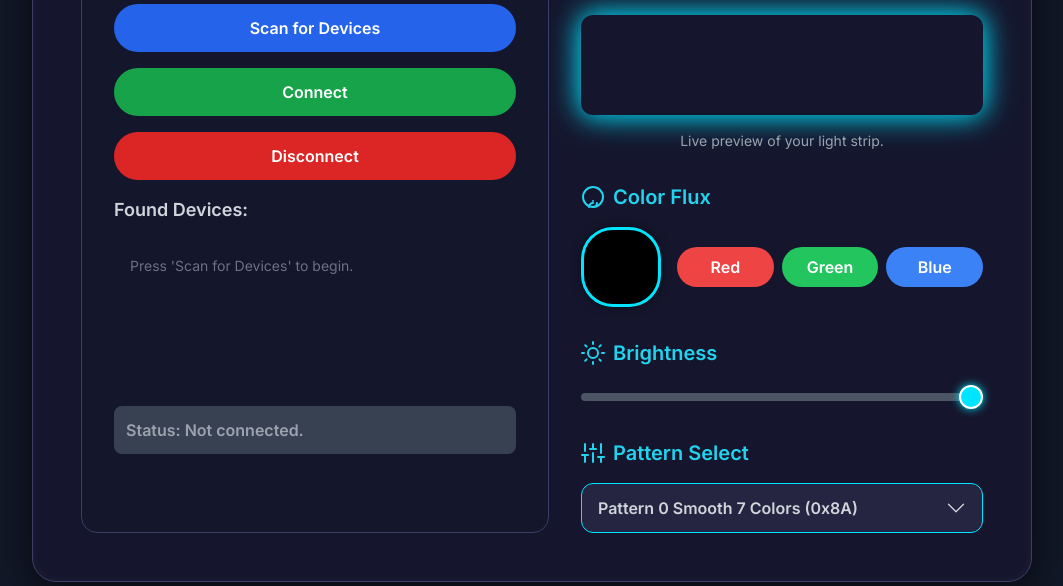
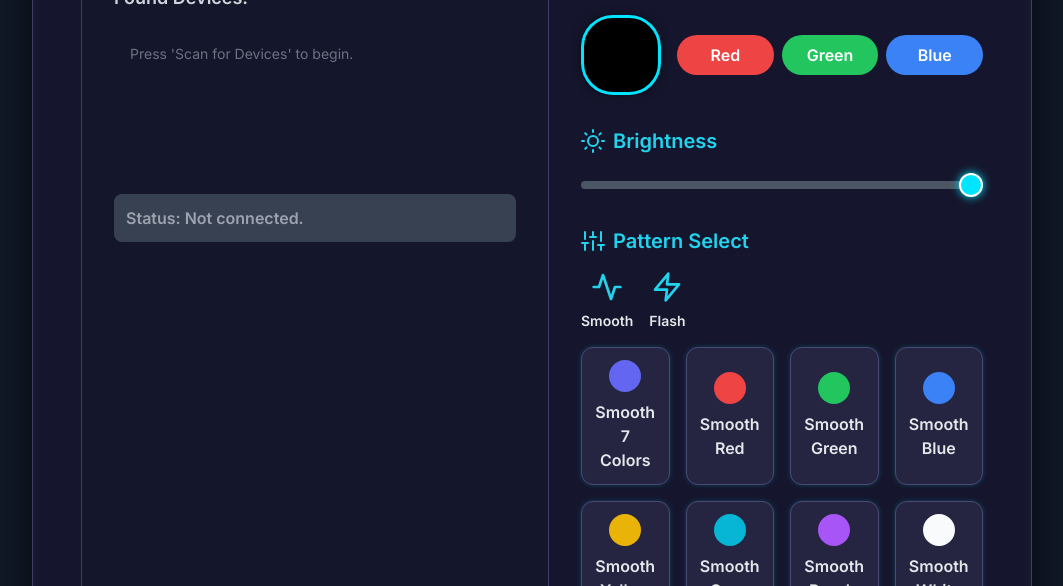
Before and after one commit to tecxick/PC-BTController-for-Duo-Strip, an Electron app: page LEDStringBTControllerElectron/index.html in a window 1600 px wide. Shown: the part 170-756 px from the top of the page, without its empty margins (236-1299 px from the left). Drawn offline with nearby package versions, Linux system fonts and the light colour scheme; no server answers.

Commit message:
updated pattern UI

```diff
--- a/LEDStringBTControllerElectron/index.html
+++ b/LEDStringBTControllerElectron/index.html
@@ -391,29 +391,31 @@
                         </svg>
                         Pattern Select
                     </h2>
-                    <select id="patternSelect">
-                        <!-- Smooth -->
-                        <option value="0">Pattern 0 Smooth 7 Colors (0x8A)</option>
-                        <option value="1">Pattern 1 Smooth Red (0x8B)</option>
-                        <option value="2">Pattern 2 Smooth Green (0x8C)</option>
-                        <option value="3">Pattern 3 Smooth Blue (0x8D)</option>
-                        <option value="4">Pattern 4 Smooth Yellow (0x8E)</option>
-                        <option value="5">Pattern 5 Smooth Cyan (0x8F)</option>
-                        <option value="6">Pattern 6 Smooth Purple (0x90)</option>
-                        <option value="7">Pattern 7 Smooth White (0x91)</option>
-                        <option value="8">Pattern 8 Smooth Red-Green (0x92)</option>
-                        <option value="9">Pattern 9 Smooth Red-Blue (0x93)</option>
-                        <option value="10">Pattern 10 Smooth Green-Blue (0x94)</option>
-                        <!-- Flash -->
-                        <option value="11">Pattern 11 Flash 7 Colors (0x95)</option>
-                        <option value="12">Pattern 12 Flash Red (0x96)</option>
-                        <option value="13">Pattern 13 Flash Green (0x97)</option>
-                        <option value="14">Pattern 14 Flash Blue (0x98)</option>
-                        <option value="15">Pattern 15 Flash Yellow (0x99)</option>
-                        <option value="16">Pattern 16 Flash Cyan (0x9A)</option>
-                        <option value="17">Pattern 17 Flash Purple (0x9B)</option>
-                        <option value="18">Pattern 18 Flash White (0x9C)</option>
-                    </select>
+                    <div class="flex space-x-4 mb-4" id="patternTabs">
+                        <div id="smooth-tab" class="tab-button selected" data-pattern-group="smooth">
+                            <div class="flex flex-col items-center">
+                                <svg xmlns="http://www.w3.org/2000/svg" class="h-8 w-8 text-cyan-400 mb-2"
+                                    viewBox="0 0 24 24" fill="none" stroke="currentColor" stroke-width="2"
+                                    stroke-linecap="round" stroke-linejoin="round">
+                                    <path d="M22 12h-4l-3 9L9 3l-3 9H2" />
+                                </svg>
+                                <span class="text-sm font-semibold">Smooth</span>
+                            </div>
+                        </div>
+                        <div id="flash-tab" class="tab-button" data-pattern-group="flash">
+                            <div class="flex flex-col items-center">
+                                <svg xmlns="http://www.w3.org/2000/svg" class="h-8 w-8 text-cyan-400 mb-2"
+                                    viewBox="0 0 24 24" fill="none" stroke="currentColor" stroke-width="2"
+                                    stroke-linecap="round" stroke-linejoin="round">
+                                    <path d="M13 2L3 14h9l-1 8 10-12h-9l1-8z" />
+                                </svg>
+                                <span class="text-sm font-semibold">Flash</span>
+                            </div>
+                        </div>
+                    </div>
+                    <div id="pattern-options" class="grid grid-cols-2 sm:grid-cols-3 md:grid-cols-4 gap-4">
+                        <!-- Pattern options will be dynamically inserted here -->
+                    </div>
                 </div>
             </div>
         </div>
--- a/LEDStringBTControllerElectron/main.js
+++ b/LEDStringBTControllerElectron/main.js
@@ -3,7 +3,7 @@ const path = require("path");
 
 function createWindow() {
   const mainWindow = new BrowserWindow({
-    width: 1360,
+    width: 1600,
     height: 780,
     webPreferences: {
       preload: path.join(__dirname, "preload.js"),
--- a/LEDStringBTControllerElectron/renderer.js
+++ b/LEDStringBTControllerElectron/renderer.js
@@ -24,10 +24,126 @@ const appCard = document.getElementById("app-card");
 const powerButton = document.getElementById("power-button");
 const powerButtonSpan = powerButton.querySelector("span");
 
+const smoothTab = document.getElementById("smooth-tab");
+const flashTab = document.getElementById("flash-tab");
+const patternOptionsContainer = document.getElementById("pattern-options");
+
 // simple map of discovered devices { id -> { id, name, lastSeen } }
 let powerOn = true;
 const discovered = new Map();
 let currentRequestId = null;
+let selectedDevice = null;
+let isConnected = false;
+let currentPattern = null;
+
+// Pattern data
+const patterns = {
+  smooth: [
+    { name: "Smooth 7 Colors", value: "0x8A", color: "#6366f1" },
+    { name: "Smooth Red", value: "0x8B", color: "#ef4444" },
+    { name: "Smooth Green", value: "0x8C", color: "#22c55e" },
+    { name: "Smooth Blue", value: "0x8D", color: "#3b82f6" },
+    { name: "Smooth Yellow", value: "0x8E", color: "#eab308" },
+    { name: "Smooth Cyan", value: "0x8F", color: "#06b6d4" },
+    { name: "Smooth Purple", value: "0x90", color: "#a855f7" },
+    { name: "Smooth White", value: "0x91", color: "#f8fafc" },
+    {
+      name: "Smooth R-G",
+      value: "0x92",
+      color: "linear-gradient(to right, #ef4444, #22c55e)",
+    },
+    {
+      name: "Smooth R-B",
+      value: "0x93",
+      color: "linear-gradient(to right, #ef4444, #3b82f6)",
+    },
+    {
+      name: "Smooth G-B",
+      value: "0x94",
+      color: "linear-gradient(to right, #22c55e, #3b82f6)",
+    },
+  ],
+  flash: [
+    { name: "Flash 7 Colors", value: "0x95", color: "#6366f1" },
+    { name: "Flash Red", value: "0x96", color: "#ef4444" },
+    { name: "Flash Green", value: "0x97", color: "#22c55e" },
+    { name: "Flash Blue", value: "0x98", color: "#3b82f6" },
+    { name: "Flash Yellow", value: "0x99", color: "#eab308" },
+    { name: "Flash Cyan", value: "0x9A", color: "#06b6d4" },
+    { name: "Flash Purple", value: "0x9B", color: "#a855f7" },
+    { name: "Flash White", value: "0x9C", color: "#f8fafc" },
+  ],
+};
+
+// Function to render pattern buttons
+const renderPatterns = (group) => {
+  patternOptionsContainer.innerHTML = "";
+  const patternGroup = patterns[group];
+  patternGroup.forEach((pattern) => {
+    const button = document.createElement("button");
+    button.classList.add(
+      "p-3",
+      "rounded-xl",
+      "transition-all",
+      "duration-200",
+      "font-semibold",
+      "flex",
+      "flex-col",
+      "items-center",
+      "justify-center",
+      "gap-2"
+    );
+    button.style.backgroundColor = "#252541";
+    button.style.border = "1px solid #4a4a75";
+    button.style.boxShadow = "0 0 5px rgba(0, 229, 255, 0.2)";
+    button.textContent = pattern.name;
+    button.dataset.value = pattern.value;
+
+    const colorCircle = document.createElement("div");
+    colorCircle.classList.add(
+      "w-8",
+      "h-8",
+      "rounded-full",
+      "border-2",
+      "border-gray-500"
+    );
+    if (pattern.color.startsWith("linear-gradient")) {
+      colorCircle.style.background = pattern.color;
+      colorCircle.style.borderColor = "#00e5ff";
+    } else {
+      colorCircle.style.backgroundColor = pattern.color;
+      colorCircle.style.borderColor = pattern.color;
+    }
+    button.prepend(colorCircle);
+
+    button.addEventListener("click", () => {
+      // Deselect all buttons and select the current one
+      document.querySelectorAll("#pattern-options button").forEach((btn) => {
+        btn.style.boxShadow = "0 0 5px rgba(0, 229, 255, 0.2)";
+        btn.style.border = "1px solid #4a4a75";
+      });
+      button.style.boxShadow = "0 0 15px #00e5ff";
+      button.style.border = "1px solid #00e5ff";
+      currentPattern = pattern.value;
+      console.log(`Pattern selected: ${currentPattern}`);
+
+      // Update preview based on pattern
+      if (pattern.name.includes("Smooth")) {
+        ledPreview.classList.add("pulse");
+        ledPreview.style.backgroundColor = ""; // clear background for pulse
+      } else {
+        ledPreview.classList.remove("pulse");
+        // For flash, maybe just show a solid color
+        const solidColor = pattern.color.startsWith("linear-gradient")
+          ? "#00e5ff"
+          : pattern.color;
+        ledPreview.style.backgroundColor = solidColor;
+        ledPreview.style.boxShadow = `0 0 20px ${solidColor}`;
+      }
+    });
+    patternOptionsContainer.appendChild(button);
+  });
+};
 
 // Disable command buttons initially
 commandButtons.forEach((button) => (button.disabled = true));
@@ -523,14 +639,29 @@ brightnessSlider.addEventListener("input", () => {
 });
 
 // Pattern select dropdown
-patternSelect.addEventListener("change", (event) => {
-  const selectedIndex = parseInt(event.target.value, 10); // 0–15
-  const code = 0x8a + selectedIndex;
-  console.log(
-    `Pattern selected: index=${selectedIndex}, code=0x${code.toString(16)}`
-  );
-  setPattern(code);
+// patternSelect.addEventListener("change", (event) => {
+//   const selectedIndex = parseInt(event.target.value, 10); // 0–15
+//   const code = 0x8a + selectedIndex;
+//   console.log(
+//     `Pattern selected: index=${selectedIndex}, code=0x${code.toString(16)}`
+//   );
+//   setPattern(code);
+// });
+
+// Event listeners for tabs
+smoothTab.addEventListener("click", () => {
+  smoothTab.classList.add("selected");
+  flashTab.classList.remove("selected");
+  renderPatterns("smooth");
 });
+
+flashTab.addEventListener("click", () => {
+  flashTab.classList.add("selected");
+  smoothTab.classList.remove("selected");
+  renderPatterns("flash");
+});
+// Initial render
+renderPatterns("smooth");
 
 // when you obtain the characteristic, log its properties for debugging
 // e.g. inside connectToLed() after ledCharacteristic is set:
```
